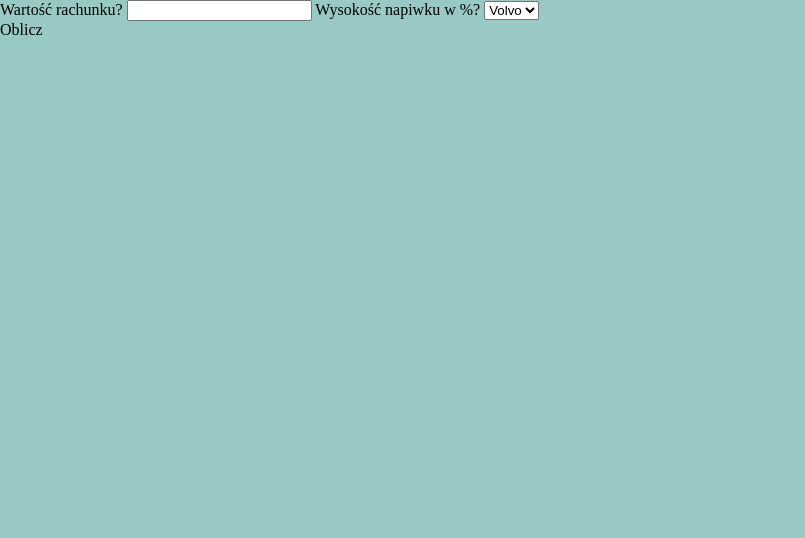
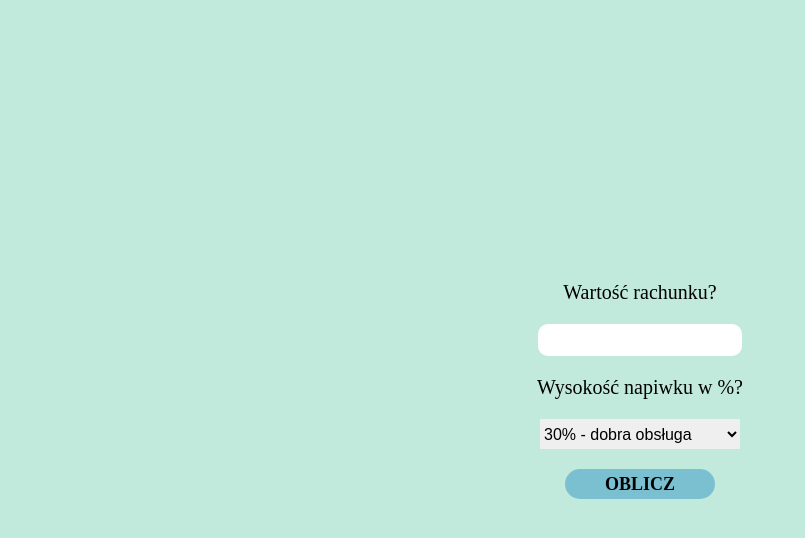
Before and after one commit to Desmord/JavaScriptTipCalculator, a website built with webpack: page dev/index.html in a window 1280 px wide. Shown: the whole page, without its empty margins (0-805 px from the left). Built offline with nearby package versions, Linux system fonts and the light colour scheme.

Commit message:
Calculator ready

```diff
--- a/dev/index.html
+++ b/dev/index.html
@@ -11,15 +11,15 @@
 <body>
     <div class="calculator">
         Wartość rachunku?
-        <input type="text" class="calculator__input">
+        <input type="text" class="calculator__input"></input>
         Wysokość napiwku w %?
         <select name="" id="" class="calculator__tipSelect">
-            <option value="volvo">Volvo</option>
-            <option value="saab">Saab</option>
-            <option value="fiat">Fiat</option>
-            <option value="audi">Audi</option>
+            <option value="0.3">30% - dobra obsługa</option>
+            <option value="0.2">20% - średnia obsługa</option>
+            <option value="0.1">10% - zła obsługa</option>
+            <option value="0">0% - totalna beznadzieja</option>
         </select>
-        <div class="calculator__submitButton">Oblicz</div>
+        <div class="calculator__submitButton">OBLICZ</div>
         <div class="calculator__result"></div>
     </div>
 </body>
--- a/dev/mainCss.css
+++ b/dev/mainCss.css
@@ -1,7 +1,70 @@
 body {
     padding: 0;
     margin: 0;
-    background-color: rgb(153, 201, 197);
+    background-color: rgba(101, 202, 169, 0.4);
     width: 100vw;
     height: 100vh;
+    display: flex;
+    justify-content: center;
+    align-items: center;
+    overflow: hidden;
 }
+
+.calculator {
+    width: 100%;
+    height: 100%;
+    display: flex;
+    justify-content: center;
+    align-items: center;
+    flex-direction: column;
+    font-size: 20px;
+}
+
+.calculator__input {
+    /* reset */
+    border: none;
+    background-image: none;
+    background-color: transparent;
+    -webkit-box-shadow: none;
+    -moz-box-shadow: none;
+    box-shadow: none;
+    /*  */
+    width: 200px;
+    height: 30px;
+    margin-top: 20px;
+    margin-bottom: 20px;
+    border-radius: 10px;
+    overflow: hidden;
+    font-size: 20px;
+    background-color: #fff;
+}
+
+.calculator__tipSelect {
+    border: none;
+    width: 200px;
+    height: 30px;
+    margin-top: 20px;
+    margin-bottom: 20px;
+    font-size: 16px;
+}
+
+.calculator__submitButton {
+    display: flex;
+    justify-content: center;
+    align-items: center;
+    width: 150px;
+    height: 30px;
+    background-color: rgba(76, 165, 201, 0.6);
+    border-radius: 20px;
+    font-size: 18px;
+    font-weight: bold;
+}
+
+.calculator__submitButton:hover {
+    background-color: rgba(76, 165, 201, 1);
+    cursor: pointer;
+}
+
+.calculator__result{
+    margin-top: 20px;
+}
--- a/dev/mainJs.js
+++ b/dev/mainJs.js
@@ -1,4 +1,47 @@
 import css from "./mainCss.css";
 
+const submitButton = document.querySelector(`.calculator__submitButton`),
+    billSum = document.querySelector(`.calculator__input`),
+    tipSelect = document.querySelector(`.calculator__tipSelect`);
 
-console.log(`WItam w kalku !!`);
+
+/**
+ *  Checks if given string contains only numbers
+ * @param {string} value
+ */
+const checkIfNumber = value => Number.isFinite(Number(value)) ? false : true;
+
+
+/**
+ *  Checks if given string contains any character
+ * @param {string} value
+ */
+const checkIfEmptyValue = (value) => value.length < 1 ? true : false;
+
+
+/**
+ * Calculating tip value
+ * @return {number} tip value
+ */
+const calculateTip = () => {
+
+    let bill = billSum.value,
+        tipPercent = tipSelect.value;
+
+    if (checkIfEmptyValue(bill)) {
+        console.log(`Podaj wartość rachunku`);
+    } else if (checkIfNumber(bill)) {
+        console.log(`Podany rachunek musi być liczbą`);
+    } else {
+
+        return bill * tipPercent;
+
+    }
+
+    return 0;
+}
+
+
+//  Events
+
+submitButton.addEventListener(`click`, () => document.querySelector(`.calculator__result`).innerHTML = `Napiwek wynosi: ${calculateTip()} `);
```
